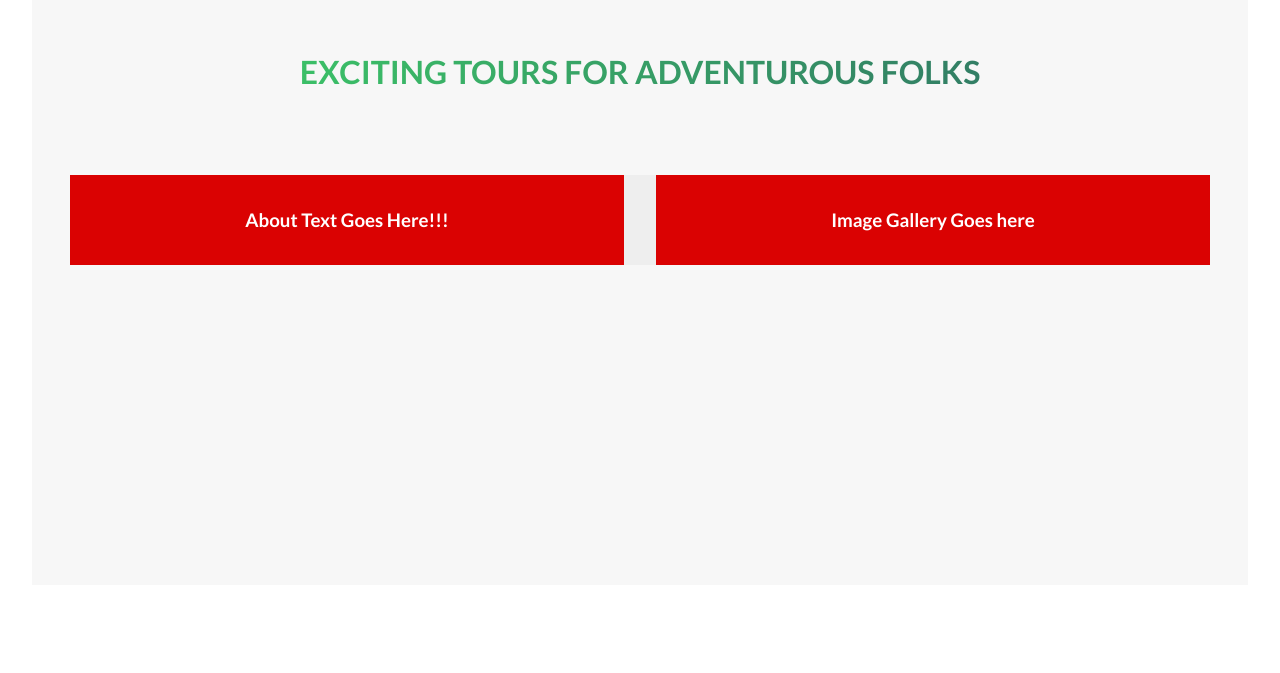
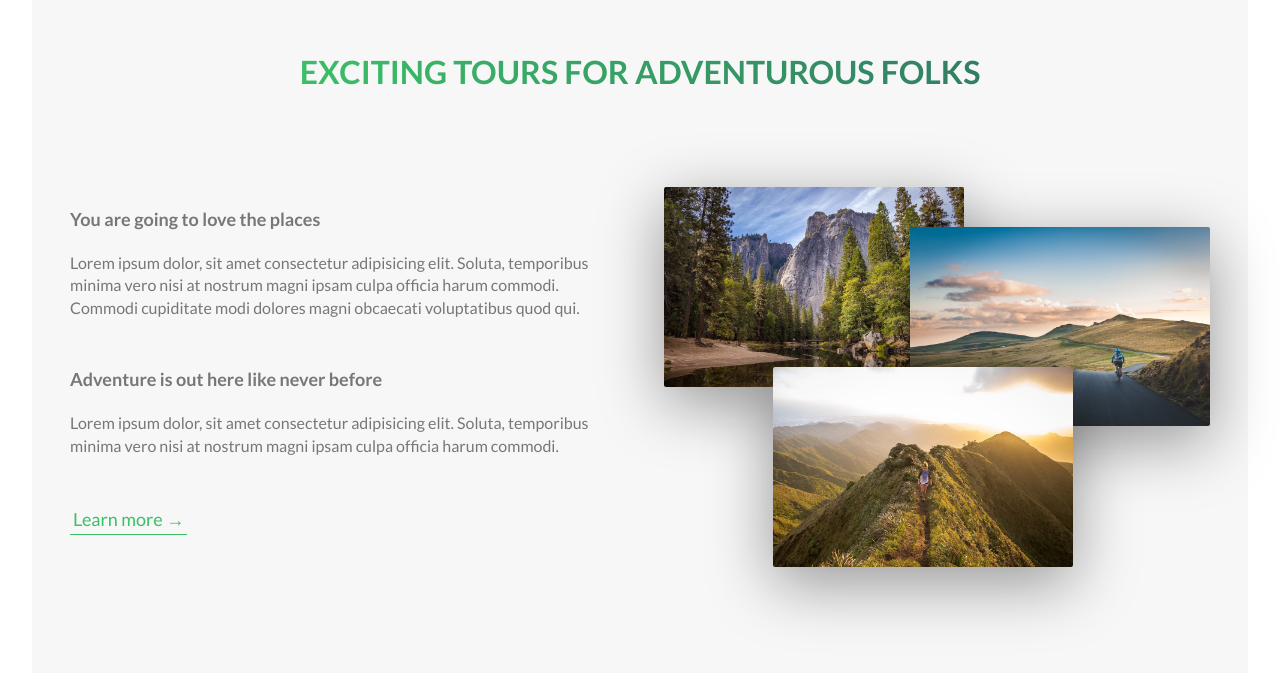
Before and after one commit to emmeiwhite/01.natours-2025, a website: page index.html in a window 1280 px wide. Shown: the part 902-1575 px from the top of the page. Before the commit the page ends 1519 px from the top, so only its background shows below. Drawn offline with Linux system fonts and the light colour scheme.

Commit message:
natours-1.8 about section, image composition with animations

```diff
--- a/index.html
+++ b/index.html
@@ -46,11 +46,53 @@
 
         <div class="row col-1-of-2">
           <div class="col">
-            <h3>About Text Goes Here!!!</h3>
+            <div class="u-mb-5">
+              <h3 class="heading-3">You are going to love the places</h3>
+            </div>
+
+            <p class="para">
+              Lorem ipsum dolor, sit amet consectetur adipisicing elit. Soluta, temporibus minima
+              vero nisi at nostrum magni ipsam culpa officia harum commodi. Commodi cupiditate modi
+              dolores magni obcaecati voluptatibus quod qui.
+            </p>
+
+            <div class="u-mb-5">
+              <h3 class="heading-3">Adventure is out here like never before</h3>
+            </div>
+
+            <p class="para">
+              Lorem ipsum dolor, sit amet consectetur adipisicing elit. Soluta, temporibus minima
+              vero nisi at nostrum magni ipsam culpa officia harum commodi.
+            </p>
+
+            <a
+              href="#"
+              class="btn-text">
+              Learn more &rarr;
+            </a>
           </div>
           <div class="col">
-            <!-- Image gallery goes here! -->
-            <h3>Image Gallery Goes here</h3>
+            <!-- Image gallery goes here!
+              BEM: Block Element Model in action for CSS naming!
+              But nowadays Tailwind has revolutionalised  everything.
+              Mostly we use utilities
+            -->
+            <div class="composition">
+              <img
+                class="composition__photo composition__photo--p1"
+                src="./img/nat-1-large.jpg"
+                alt="beautiful mountains, trees, river" />
+
+              <img
+                class="composition__photo composition__photo--p2"
+                src="./img/nat-2-large.jpg"
+                alt="beautiful highway & boy cycling" />
+
+              <img
+                class="composition__photo composition__photo--p3"
+                src="./img/nat-3-large.jpg"
+                alt="beautiful mountains & trees & clouds" />
+            </div>
           </div>
         </div>
       </section>
--- a/sass/main.scss
+++ b/sass/main.scss
@@ -164,17 +164,18 @@ $rowBg: #eee;
 .row {
   max-width: $gridWidth;
   margin: 0 auto; // to center the whole section
-  background-color: $rowBg;
+  //   background-color: $rowBg;
 
   &:not(:last-of-type) {
     margin-bottom: 5rem; // 80px
   }
 
   .col {
-    background-color: #da0202;
-    text-align: center;
-    padding: 2rem 1rem;
-    color: $white;
+    // background-color: #da0202;
+    // text-align: center;
+    padding: 2rem 0rem;
+    // color: $white;
+    // background-color: $rowBg;
 
     // col-2-3
     &.col-2-3 {
@@ -192,7 +193,7 @@ $rowBg: #eee;
   }
   // Let's start working with columns
   display: grid;
-  column-gap: 2rem;
+  column-gap: 3rem;
   &.col-1-of-2 {
     grid-template-columns: repeat(2, 1fr);
   }
@@ -235,3 +236,89 @@ $colorGray1: #f7f7f7;
   // 20*4 = 80px, let's keep mb-1 = 4px
   margin-bottom: 5rem;
 }
+
+.u-mb-5 {
+  margin-bottom: 1.25rem;
+}
+
+.heading-3 {
+  font-size: 1.125rem;
+  font-weight: 700;
+}
+
+.para {
+  font-size: 1rem;
+
+  &:not(:last-child) {
+    margin-bottom: 3rem;
+  }
+}
+
+/** STYLING THE BTN **/
+
+.btn-text {
+  &:link,
+  &:visited {
+    font-size: 1.125rem;
+    color: $mediumGreen;
+    text-decoration: none;
+    border-bottom: 1px solid $mediumGreen;
+    padding-bottom: 3px;
+    display: inline-block;
+    transition: all 0.25s;
+    padding: 2px 3px;
+  }
+
+  &:hover {
+    background-color: $mediumGreen;
+    box-shadow: 0 0.625rem 1.25rem rgba($black, 0.15);
+    transform: translateY(-4px);
+    color: $white;
+  }
+
+  &:active {
+    box-shadow: 0 5px 0.625rem rgba($black, 0.15);
+    transform: translateY(-1px);
+  }
+}
+
+// BEM with SCSS works awesome
+
+.composition {
+  position: relative;
+  &__photo {
+    width: 55%;
+    box-shadow: 0 1rem 4rem rgba($black, 0.4);
+    border-radius: 2px;
+    position: absolute;
+    transition: all 0.25s;
+    outline-offset: 1.25rem;
+
+    &--p1 {
+      left: 0;
+      top: -1.25rem;
+      z-index: 1;
+    }
+
+    &--p2 {
+      right: 0;
+      top: 1.25rem;
+      z-index: 2;
+    }
+
+    &--p3 {
+      top: 10rem;
+      left: 20%;
+
+      z-index: 3;
+    }
+
+    &:hover {
+      transform: scale(1.05);
+      box-shadow: 0 1.5rem 4rem rgba($black, 0.5);
+      cursor: pointer;
+      z-index: 4;
+      outline: 1rem solid $mediumGreen;
+    }
+  }
+}
```
Also changed, not shown: css/style.css, 1 other file.
